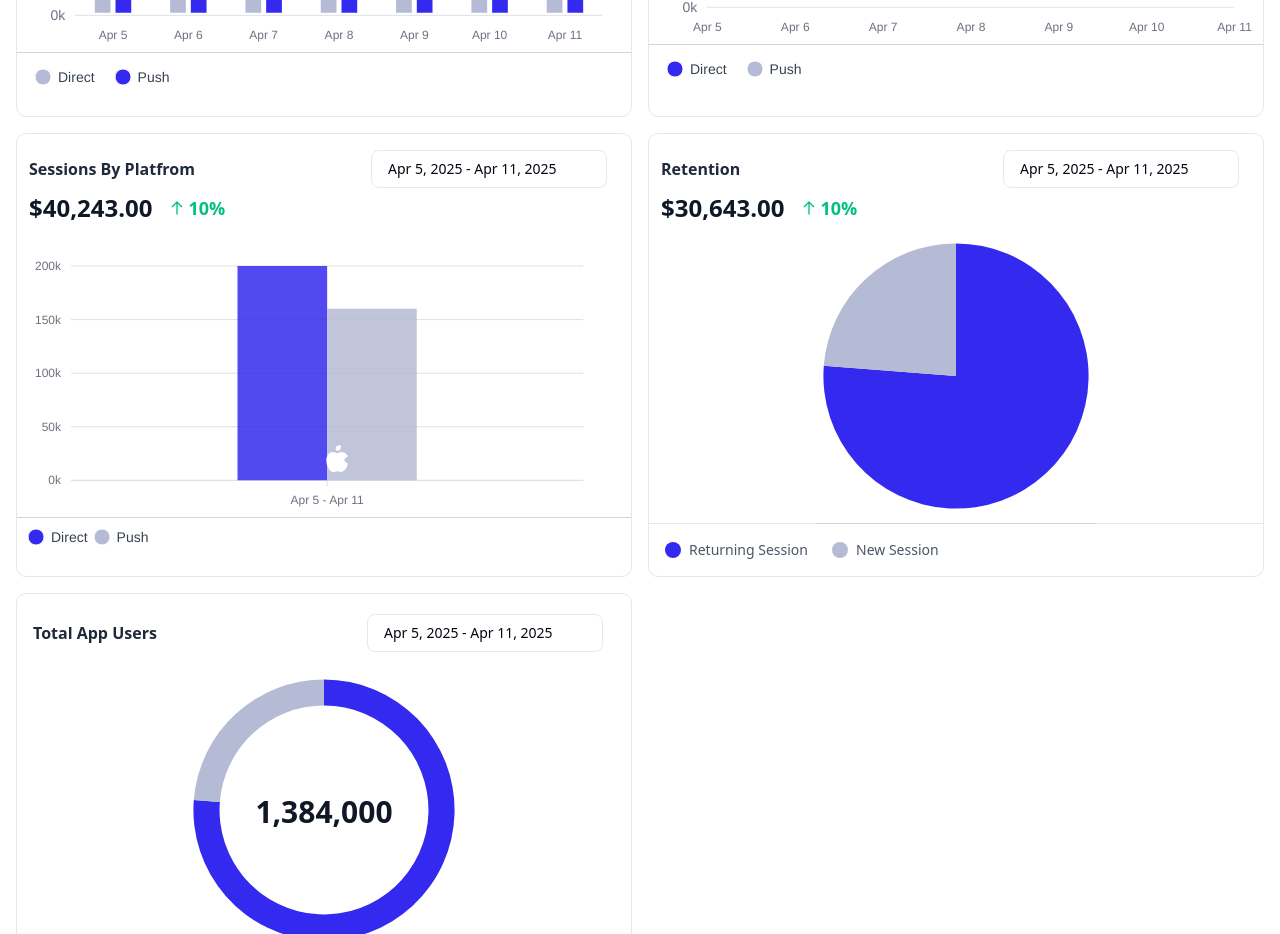
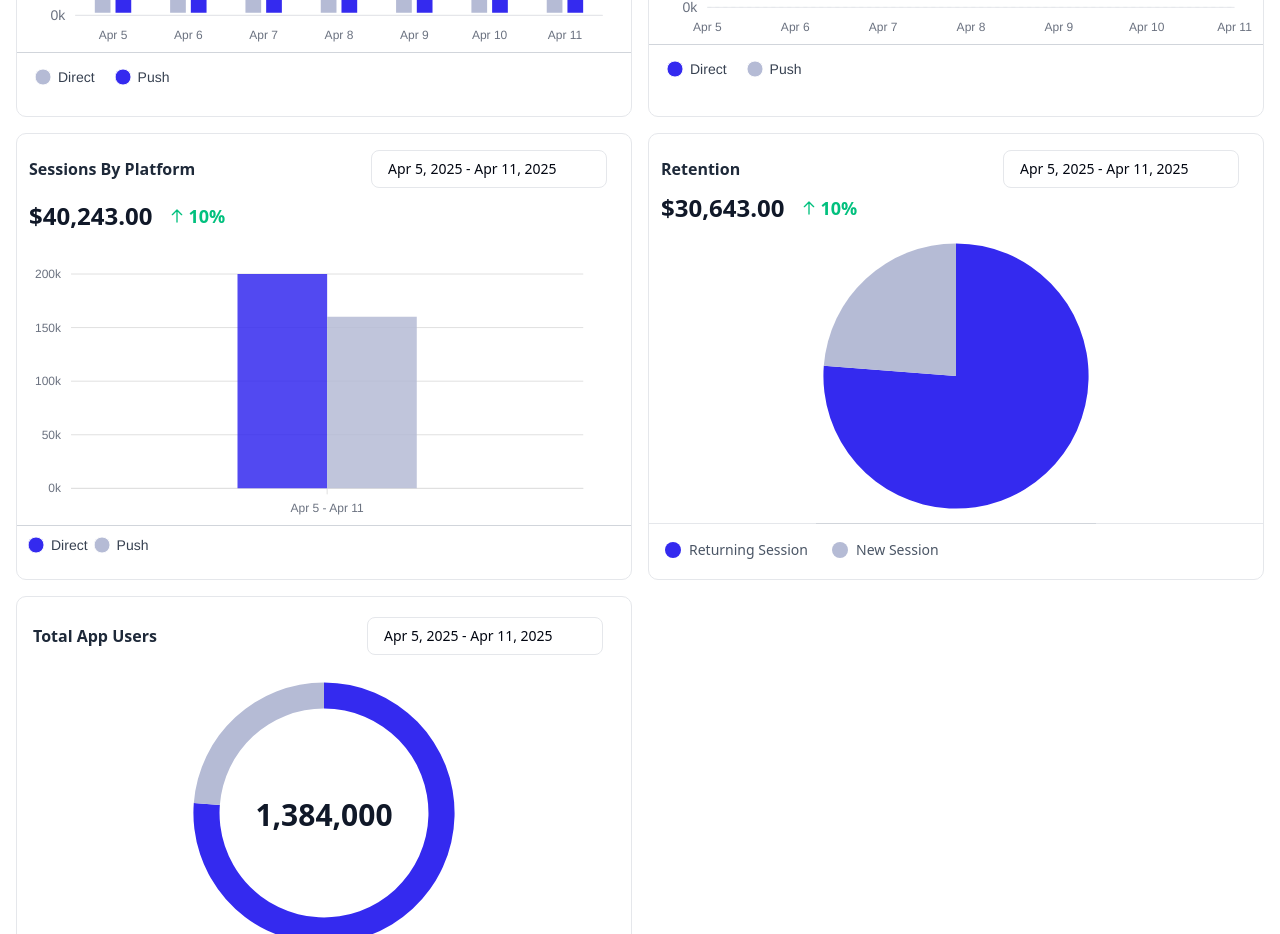
Before and after one commit to Umar-azeem/tabday, a Next.js app: page / in a window 1280 px wide. Shown: the part 1160-2094 px from the top of the page. Built offline with nearby package versions, Linux system fonts and the light colour scheme.

Commit message:
change svg

```diff
--- a/src/app/analytics/components/Overview/platfrom.tsx
+++ b/src/app/analytics/components/Overview/platfrom.tsx
@@ -3,29 +3,26 @@ import dynamic from "next/dynamic";
 import React, { useState } from "react";
 import { ApexOptions } from "apexcharts";
 import DatePicker from "react-datepicker";
-import '@fortawesome/fontawesome-free/css/all.min.css';
+import "react-datepicker/dist/react-datepicker.css";
 
 const ReactApexChart = dynamic(() => import("react-apexcharts"), {
   ssr: false,
 });
+
 function CoupleBarChart() {
   const revenue = 40243;
   const percentageChange = 10;
 
-  const [startDate, setStartDate] = useState<Date | null>(
-    new Date("2025-04-05")
-  );
+  const [startDate, setStartDate] = useState<Date | null>(new Date("2025-04-05"));
   const [endDate, setEndDate] = useState<Date | null>(new Date("2025-04-11"));
+
   const options: ApexOptions = {
-
-
-
   chart: {
     type: "bar",
     height: 300,
-      toolbar: { show: false }, // ✅ No menu icon
+    toolbar: { show: false },
   },
-    colors: ["#342AEF", "#B5BBD5"], // ✅ Direct & Push colors
+  colors: ["#342AEF", "#B5BBD5"], // Android, Apple
   plotOptions: {
     bar: {
       horizontal: false,
@@ -33,17 +30,25 @@ function CoupleBarChart() {
       borderRadius: 0,
     },
   },
-    dataLabels: { enabled: false },
+  dataLabels: {
+    enabled: false,
+  },
   xaxis: {
-      categories: ["Apr 5 - Apr 11"], // ✅ One combined category
+    categories: ["Apr 5 - Apr 11"],
     labels: {
-        style: { fontSize: "12px", colors: "#6B7280" },
+      style: {
+        fontSize: "12px",
+        colors: "#6B7280",
+      },
     },
   },
   yaxis: {
     labels: {
       formatter: (value) => `${Math.round(value / 1000)}k`,
-        style: { fontSize: "12px", colors: "#6B7280" },
+      style: {
+        fontSize: "12px",
+        colors: "#6B7280",
+      },
     },
   },
   tooltip: {
@@ -51,7 +56,6 @@ function CoupleBarChart() {
       formatter: (val) => `${Math.round(val / 1000)}k`,
     },
   },
-
   legend: {
     show: true,
     position: "bottom",
@@ -67,13 +71,14 @@ function CoupleBarChart() {
       vertical: 10,
     },
     markers: {
-    size: 8, // ✅ replaces width, height, radius
+      size: 8,
       strokeWidth: 1,
-    shape: 'circle',
+      shape: "circle",
       offsetX: -5,
     },
   },
 };
+
 
   const series = [
     {
@@ -87,12 +92,11 @@ function CoupleBarChart() {
   ];
 
   return (
-    <>
+    <div className="relative">
+      {/* Title + Date Picker */}
       <div className="p-3">
-        <div className="flex justify-between items-center ">
-          <h2 className="text-md font-semibold text-gray-800">
-            Sessions By Platfrom
-          </h2>
+        <div className="flex justify-between items-center">
+          <h2 className="text-md font-semibold text-gray-800">Sessions By Platform</h2>
           <div className="text-sm px-3 py-1 rounded-full">
             <DatePicker
               selectsRange
@@ -110,74 +114,27 @@ function CoupleBarChart() {
           </div>
         </div>
 
-        <div className="flex items-center">
+        <div className="flex items-center mt-2">
           <p className="text-2xl font-bold text-gray-900">
-            $
-            {revenue.toLocaleString("en-US", {
+            ${revenue.toLocaleString("en-US", {
               minimumFractionDigits: 2,
               maximumFractionDigits: 2,
             })}
           </p>
           <div className="flex items-center font-semibold text-[#02C07E] ml-4">
-            <svg
-              xmlns="http://www.w3.org/2000/svg"
-              className="h-4 w-4 mr-1"
-              fill="none"
-              viewBox="0 0 24 24"
-              stroke="currentColor"
-              strokeWidth={2}
-            >
-              <path
-                strokeLinecap="round"
-                strokeLinejoin="round"
-                d="M5 10l7-7m0 0l7 7m-7-7v18"
-              />
+            <svg xmlns="http://www.w3.org/2000/svg" className="h-4 w-4 mr-1" fill="none" viewBox="0 0 24 24" stroke="currentColor" strokeWidth={2}>
+              <path strokeLinecap="round" strokeLinejoin="round" d="M5 10l7-7m0 0l7 7m-7-7v18" />
             </svg>
             <span className="text-lg font-semibold">{percentageChange}%</span>
           </div>
         </div>
       </div>
-      <div className="relative">
-        <div className="absolute z-10 top-52 left-76 flex gap-16">
-         <svg
-  className="h-8 w-8 text-white fill-white"  // ✅ Tailwind classes to fill with white
-  width="24"
-  height="24"
-  viewBox="0 0 24 24"
-  strokeWidth="2"
-  stroke="currentColor"
-  fill="currentColor" // ✅ fills the path with white
-  strokeLinecap="round"
-  strokeLinejoin="round"
->
-  <path stroke="none" d="M0 0h24v24H0z" fill="none" />
-  <path d="M9 7c-3 0-4 3-4 5.5 0 3 2 7.5 4 7.5 1.088-.046 1.679-.5 3-.5 1.312 0 1.5.5 3 .5s4-3 4-5c-.028-.01-2.472-.403-2.5-3-.019-2.17 2.416-2.954 2.5-3-1.023-1.492-2.951-1.963-3.5-2-1.433-.111-2.83 1-3.5 1-.68 0-1.9-1-3-1z" />
-  <path d="M12 4a2 2 0 0 0 2 -2a2 2 0 0 0 -2 2" />
-</svg>
-<svg
-  className="h-8 w-8 text-white fill-white"
-  width="24"
-  height="24"
-  viewBox="0 0 24 24"
-  strokeWidth="2"
-  stroke="currentColor"
-  fill="currentColor"
-  strokeLinecap="round"
-  strokeLinejoin="round"
->
-  <path d="M16.35 3.87l1.8-1.8a.5.5 0 00-.71-.71l-1.89 1.89a7.937 7.937 0 00-6.1 0L7.56 1.36a.5.5 0 00-.71.71l1.8 1.8A7.96 7.96 0 004 11v5a1 1 0 001 1h1v2a1 1 0 002 0v-2h8v2a1 1 0 002 0v-2h1a1 1 0 001-1v-5a7.96 7.96 0 00-3.65-7.13zM8 10a1 1 0 110-2 1 1 0 010 2zm8 0a1 1 0 110-2 1 1 0 010 2z" />
-</svg>
 
+      {/* Chart */}
+      <div>
+        <ReactApexChart options={options} series={series} type="bar" height={320} />
       </div>
-        <ReactApexChart
-          options={options}
-          series={series}
-          type="bar"
-          height={320}
-        />
-
-      </div>{" "}
-    </>
+    </div>
   );
 }
 
```
Lines whose indentation alone changed are shown as unchanged.
